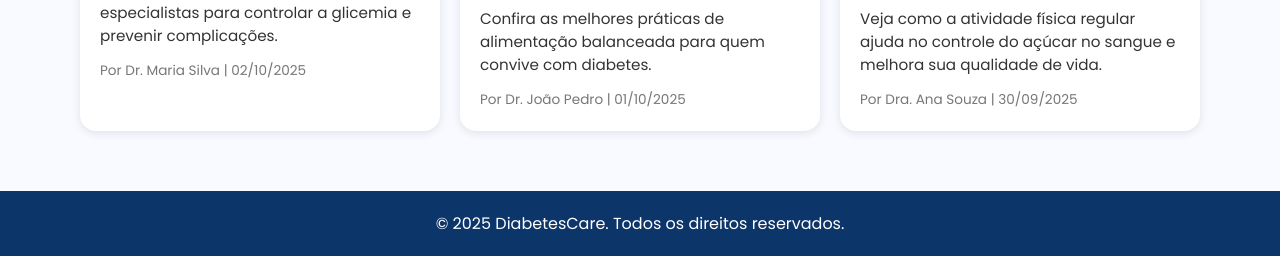
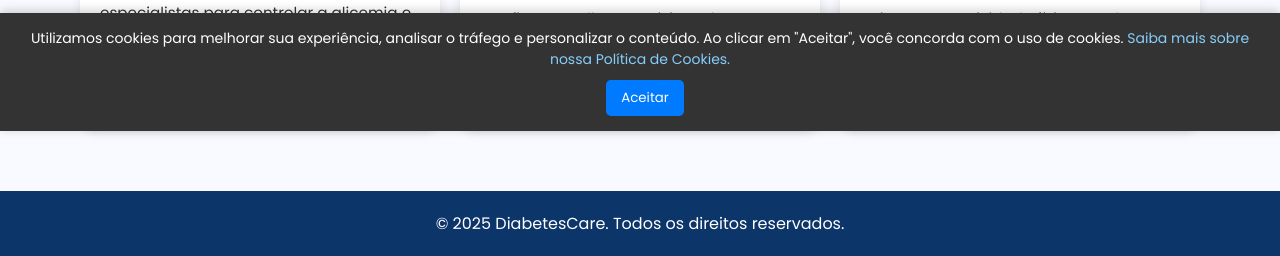
Before and after one commit to callmepeh/DiabetsCare, a website: page frontend/index.html in a window 1280 px wide. Shown: the part 669-925 px from the top of the page. Drawn offline with Linux system fonts and the light colour scheme.

Commit message:
subindo as alterações com os cookies

```diff
--- a/backend/server.js
+++ b/backend/server.js
@@ -12,6 +12,7 @@ import express from "express";
 import cors from "cors";
 import dotenv from "dotenv";
 import authRoutes from "./routes/authRoutes.js";
+import cookieParser from "cookie-parser";
 
 // Carrega variáveis de ambiente do arquivo .env
 dotenv.config();
@@ -28,6 +29,9 @@ app.use(cors());
 // Middleware para processar requisições com corpo em formato JSON
 app.use(express.json());
 
+// Middleware para processar cookies
+app.use(cookieParser());
+
 // Configura as rotas de autenticação no caminho /auth
 app.use("/auth", authRoutes);
 
--- /dev/null
+++ b/frontend/css/cookie-consent.css
@@ -0,0 +1,47 @@
+/*
+ * Estilos para o Banner de Consentimento de Cookies
+ */
+
+#cookie-consent-banner {
+    position: fixed;
+    bottom: 0;
+    left: 0;
+    right: 0;
+    background-color: #333; /* Fundo escuro */
+    color: #fff; /* Texto claro */
+    padding: 15px 20px;
+    text-align: center;
+    font-family: Arial, sans-serif;
+    font-size: 14px;
+    z-index: 1000; /* Garante que fique acima de outros elementos */
+    display: none; /* Inicialmente oculto, será exibido via JS */
+    box-shadow: 0 -2px 10px rgba(0, 0, 0, 0.2);
+}
+
+#cookie-consent-banner p {
+    margin: 0 0 10px 0;
+}
+
+#cookie-consent-banner button {
+    background-color: #007bff; /* Cor primária do Bootstrap */
+    color: white;
+    border: none;
+    padding: 8px 15px;
+    margin-left: 10px;
+    cursor: pointer;
+    border-radius: 5px;
+    transition: background-color 0.3s ease;
+}
+
+#cookie-consent-banner button:hover {
+    background-color: #0056b3;
+}
+
+#cookie-consent-banner a {
+    color: #87cefa; /* Azul claro para links */
+    text-decoration: none;
+}
+
+#cookie-consent-banner a:hover {
+    text-decoration: underline;
+}
--- a/frontend/index.html
+++ b/frontend/index.html
@@ -5,6 +5,7 @@
   <meta name="viewport" content="width=device-width, initial-scale=1.0">
   <title>DiabetesCare | Página Principal</title>
   <link rel="stylesheet" href="css\style.css">
+  <link rel="stylesheet" href="css/cookie-consent.css">
 </head>
 <body>
 
@@ -75,6 +76,16 @@
   <!-- Scripts JavaScript -->
   <script src="js/utils/storage.js"></script>
   <script src="js/main.js"></script>
+  <script src="js/cookie-consent.js"></script>
+
+  <!-- Banner de Consentimento de Cookies -->
+  <div id="cookie-consent-banner">
+    <p>
+      Utilizamos cookies para melhorar sua experiência, analisar o tráfego e personalizar o conteúdo. Ao clicar em "Aceitar", você concorda com o uso de cookies.
+      <a href="#" target="_blank">Saiba mais sobre nossa Política de Cookies.</a>
+    </p>
+    <button id="accept-cookies">Aceitar</button>
+  </div>
 
 </body>
 </html>
--- /dev/null
+++ b/frontend/js/cookie-consent.js
@@ -0,0 +1,57 @@
+/**
+ * cookie-consent.js
+ *
+ * Gerencia a exibição e o consentimento do banner de cookies.
+ */
+
+// Função auxiliar para obter o valor de um cookie
+function getCookie(name) {
+    const nameEQ = name + "=";
+    const ca = document.cookie.split(';');
+    for(let i = 0; i < ca.length; i++) {
+        let c = ca[i];
+        while (c.charAt(0) === ' ') c = c.substring(1, c.length);
+        if (c.indexOf(nameEQ) === 0) return c.substring(nameEQ.length, c.length);
+    }
+    return null;
+}
+
+// Função auxiliar para definir um cookie
+function setCookie(name, value, days) {
+    let expires = "";
+    if (days) {
+        const date = new Date();
+        date.setTime(date.getTime() + (days * 24 * 60 * 60 * 1000));
+        expires = "; expires=" + date.toUTCString();
+    }
+    // O cookie de consentimento é acessível via JS (não HttpOnly)
+    document.cookie = name + "=" + (value || "")  + expires + "; path=/; SameSite=Strict";
+}
+
+// Função principal para gerenciar o banner
+function handleCookieConsent() {
+    const consentCookie = getCookie('cookie_consent');
+    const banner = document.getElementById('cookie-consent-banner');
+
+    // Se o cookie de consentimento não existir, exibe o banner
+    if (!consentCookie && banner) {
+        banner.style.display = 'block';
+    }
+
+    // Adiciona o listener de evento ao botão de aceitar
+    const acceptButton = document.getElementById('accept-cookies');
+    if (acceptButton) {
+        acceptButton.addEventListener('click', () => {
+            // Define o cookie de consentimento por 365 dias
+            setCookie('cookie_consent', 'accepted', 365);
+            // Oculta o banner
+            if (banner) {
+                banner.style.display = 'none';
+            }
+            console.log('Cookies aceitos.');
+        });
+    }
+}
+
+// Executa a função quando o DOM estiver completamente carregado
+document.addEventListener('DOMContentLoaded', handleCookieConsent);
```
Also changed, not shown: backend/controllers/authController.js (+35 -2 lines), frontend/cadastro.html (+9 -0 lines), frontend/dashboard.html (+10 -0 lines), frontend/feed.html (+10 -0 lines), frontend/glicemia.html (+10 -0 lines), frontend/login.html (+9 -0 lines), frontend/perfil-prof.html (+10 -0 lines), frontend/perfil.html (+10 -0 lines), frontend/perfil_comum_edit.html (+10 -0 lines), frontend/perfil_profissional_edit.html (+10 -0 lines), frontend/post.html (+10 -0 lines), frontend/postView.html (+10 -0 lines), package.json (+4 -6 lines), 1 other file.
